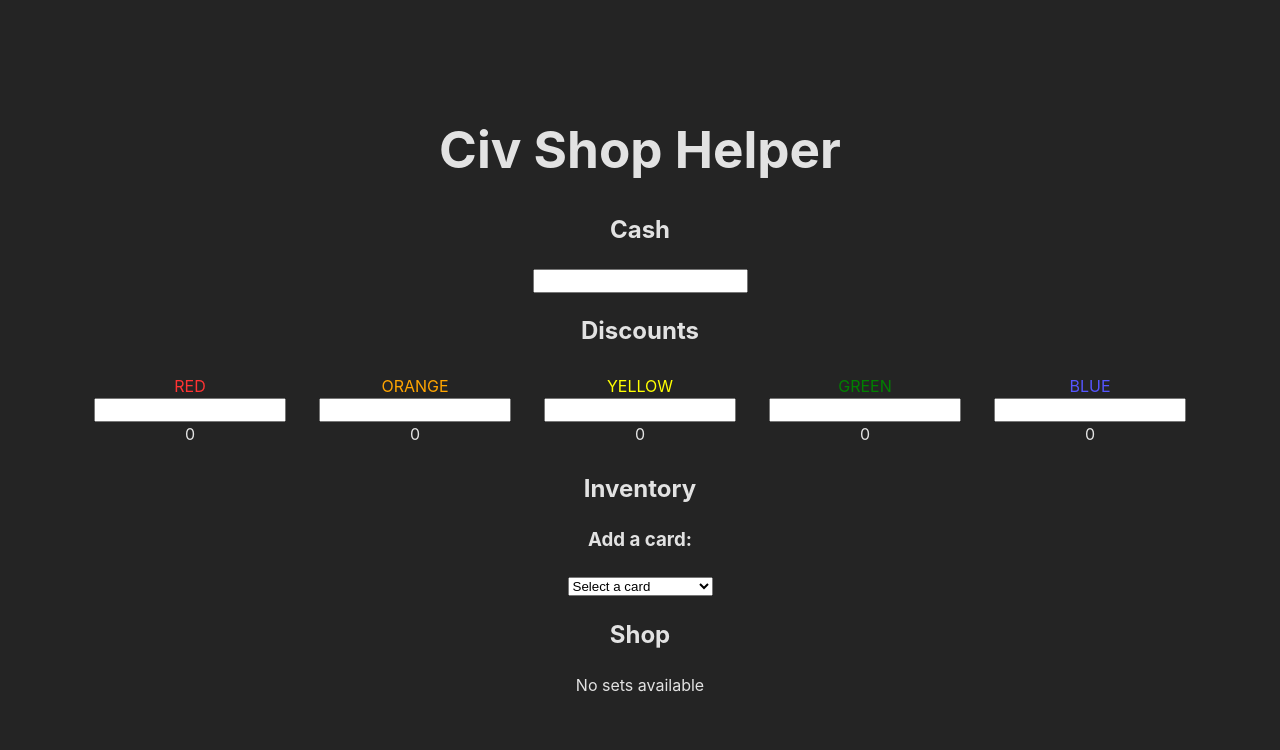
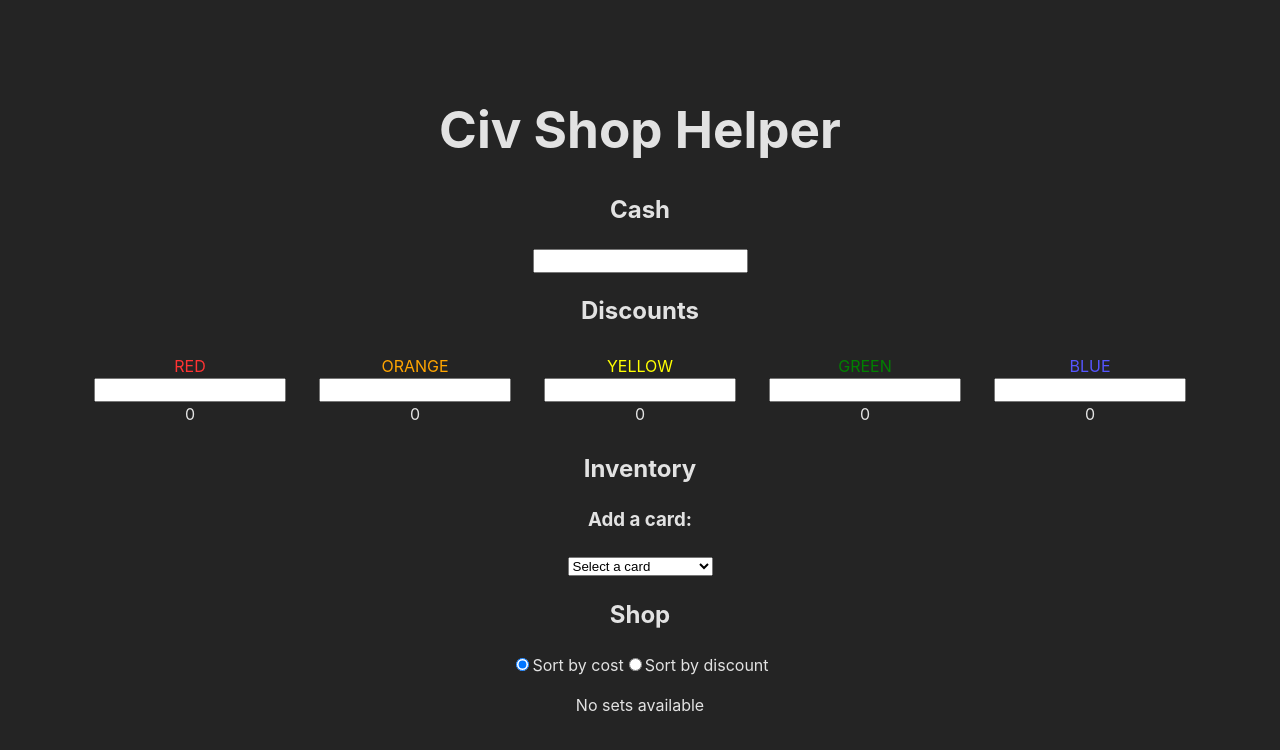
Before and after one commit to PeterFajner/civtools, a React (Vite) app in the folder civtools/: page / in a window 1280 px wide. Shown: the top 750 px of the page. Built offline with nearby package versions, Linux system fonts and the light colour scheme.

Commit message:
Add option to sort by discount

```diff
--- a/civtools/src/App.tsx
+++ b/civtools/src/App.tsx
@@ -22,6 +22,9 @@ const getSetValue = (set: CivCard[], discounts: DiscountTuple[]) =>
     0
   );
 
+const getTotalDiscount = (set: CivCard[], discounts: DiscountTuple[]) =>
+  set.reduce((total, card) => total + calculateDiscount(card, discounts), 0);
+
 const ShopSet = ({
   set,
   discounts,
@@ -37,13 +40,7 @@ const ShopSet = ({
         <div className="shopSetHeader">
           <p>{set.map((card) => card.cardName).join(", ")}</p>
           <p>${getSetValue(set, discounts)}</p>
-          <p>
-            Total discount{" "}
-            {set.reduce(
-              (total, card) => total + calculateDiscount(card, discounts),
-              0
-            )}
-          </p>
+          <p>Total discount ${getTotalDiscount(set, discounts)}</p>
 
           <button onClick={buy}>Buy</button>
         </div>
@@ -95,6 +92,7 @@ const App = () => {
   const [manualDiscounts, setManualDiscounts] = useState<
     Record<string, number>
   >({});
+  const [sortByDiscount, setSortByDiscount] = useState(false);
 
   const cardDiscounts = useMemo(
     () =>
@@ -122,11 +120,12 @@ const App = () => {
   );
 
   const setsAvailable = useMemo(() => {
-    return findSets(cardsNotInInventory, cash).sort(
-      // sort from highest (discounted) value to lowest
-      (a, b) => getSetValue(b, discounts) - getSetValue(a, discounts)
+    return findSets(cardsNotInInventory, cash).sort((a, b) =>
+      sortByDiscount
+        ? getTotalDiscount(b, discounts) - getTotalDiscount(a, discounts)
+        : getSetValue(b, discounts) - getSetValue(a, discounts)
     );
-  }, [cardsNotInInventory, cash, discounts]);
+  }, [cardsNotInInventory, cash, discounts, sortByDiscount]);
 
   return (
     <>
@@ -188,6 +187,24 @@ const App = () => {
       </div>
       <h2>Shop</h2>
       <div>
+        <input
+          type="radio"
+          id="sortByCost"
+          name="sort"
+          checked={!sortByDiscount}
+          onChange={() => setSortByDiscount(false)}
+        />
+        <label htmlFor="sortByCost">Sort by cost</label>
+        <input
+          type="radio"
+          id="sortByDiscount"
+          name="sort"
+          checked={sortByDiscount}
+          onChange={() => setSortByDiscount(true)}
+        />
+        <label htmlFor="sortByDiscount">Sort by discount</label>
+      </div>
+      <div>
         {setsAvailable.length ? (
           setsAvailable.map((set) => (
             <ShopSet
```
